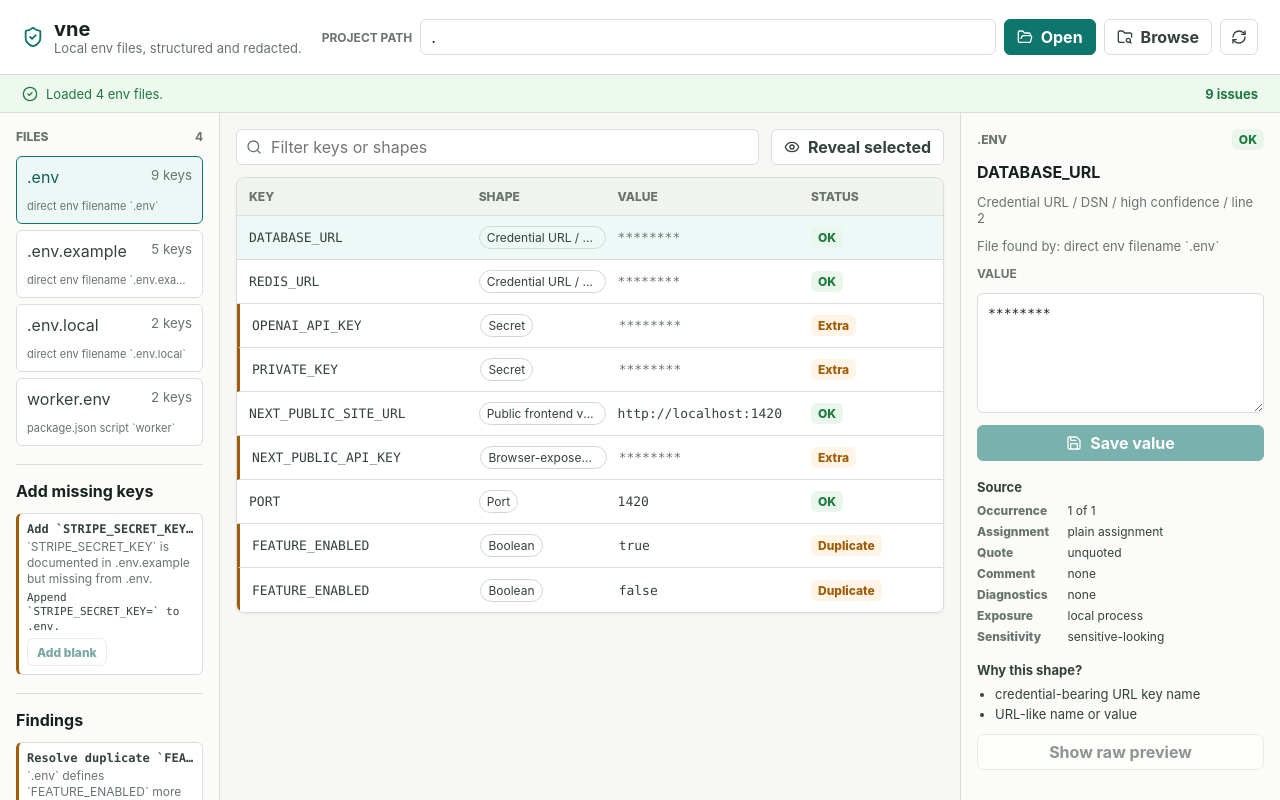
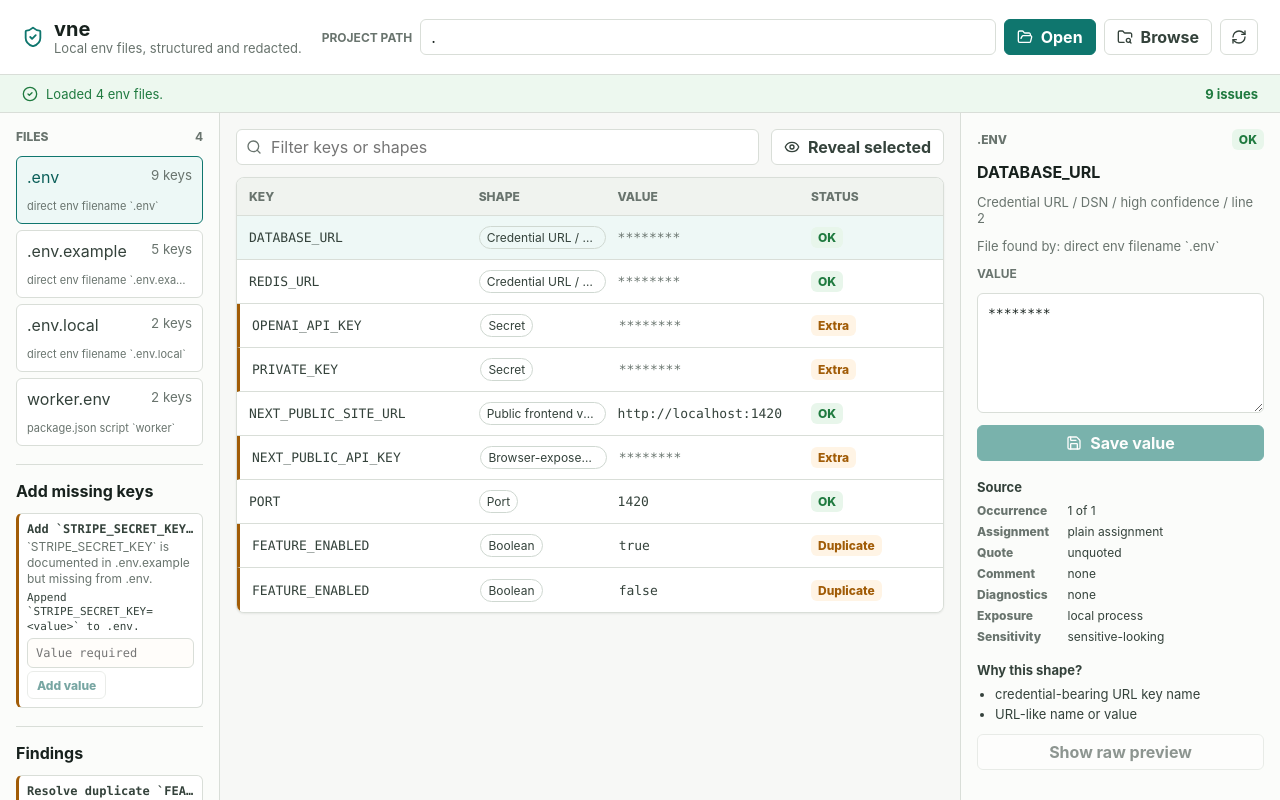
Before and after one commit to pro-vi/vne, a Svelte app: page / in a window 1280 px wide. Shown: the top 800 px of the page. Built offline with nearby package versions, Linux system fonts and the light colour scheme.

Commit message:
chore(loop): iter 032 - safety - require missing values

```diff
--- a/src/App.svelte
+++ b/src/App.svelte
@@ -28,6 +28,7 @@
   let filter = '';
   let filterInput: HTMLInputElement | null = null;
   let showRaw = false;
+  let missingKeyDrafts: Record<string, string> = {};
   let revealedEntryRef = '';
   let revealedValue: string | null = null;
   let notice: Notice = {
@@ -178,12 +179,14 @@
       return;
     }
 
+    const value = missingKeyDraft(finding).trim();
     notice = { kind: 'loading', message: `Adding ${finding.key}...` };
     try {
       const root = snapshot?.root ?? (projectPath.trim() || '.');
-      const loaded = await addEnvKey(root, finding.filePath, finding.key);
+      const loaded = await addEnvKey(root, finding.filePath, finding.key, value);
+      deleteMissingKeyDraft(finding);
       applySnapshotSelection(loaded, finding.filePath, '', finding.key);
-      notice = { kind: 'success', message: `${finding.key} was added as a blank value.` };
+      notice = { kind: 'success', message: `${finding.key} was added and project diagnostics rescanned.` };
     } catch (error) {
       notice = { kind: 'error', message: errorMessage(error) };
     }
@@ -245,7 +248,7 @@
   }
 
   function canAddMissingKey(finding: EnvFinding): boolean {
-    return isTauriRuntime() && isAddMissingKeyFinding(finding);
+    return isTauriRuntime() && isAddMissingKeyFinding(finding) && missingKeyDraft(finding).trim().length > 0;
   }
 
   function canInspectFinding(finding: EnvFinding): boolean {
@@ -254,6 +257,32 @@
 
   function currentProjectRoot(): string {
     return snapshot?.root ?? (projectPath.trim() || '.');
+  }
+
+  function missingKeyDraft(finding: EnvFinding): string {
+    return missingKeyDrafts[missingKeyDraftRef(finding)] ?? '';
+  }
+
+  function setMissingKeyDraft(finding: EnvFinding, value: string): void {
+    missingKeyDrafts = { ...missingKeyDrafts, [missingKeyDraftRef(finding)]: value };
+  }
+
+  function deleteMissingKeyDraft(finding: EnvFinding): void {
+    const next = { ...missingKeyDrafts };
+    delete next[missingKeyDraftRef(finding)];
+    missingKeyDrafts = next;
+  }
+
+  function missingKeyDraftRef(finding: EnvFinding): string {
+    return `${finding.filePath ?? ''}\u0000${finding.key ?? ''}`;
+  }
+
+  function missingKeyInputType(finding: EnvFinding): 'password' | 'text' {
+    const key = finding.key?.toUpperCase() ?? '';
+    const secretLike = ['SECRET', 'TOKEN', 'PASSWORD', 'API_KEY', 'PRIVATE_KEY', 'ACCESS_KEY', 'CLIENT_SECRET', 'WEBHOOK_SECRET'].some(
+      (part) => key.includes(part)
+    );
+    return secretLike ? 'password' : 'text';
   }
 
   function applySnapshotSelection(loaded: ProjectSnapshot, preferredPath: string, preferredEntryId: string, preferredKey: string): void {
@@ -432,8 +461,17 @@
                 {#if finding.mutationPreview}
                   <small class="mutation-preview">{finding.mutationPreview}</small>
                 {/if}
+                <input
+                  class="missing-key-value"
+                  type={missingKeyInputType(finding)}
+                  value={missingKeyDraft(finding)}
+                  placeholder="Value required"
+                  autocomplete="off"
+                  spellcheck="false"
+                  oninput={(event) => setMissingKeyDraft(finding, event.currentTarget.value)}
+                />
                 <button type="button" class="mini-action" disabled={!canAddMissingKey(finding)} onclick={() => void addMissingKey(finding)}>
-                  Add blank
+                  Add value
                 </button>
               </li>
             {/each}
--- a/src/app.css
+++ b/src/app.css
@@ -367,6 +367,19 @@ textarea:focus {
   line-height: 1.35;
 }
 
+.missing-key-value {
+  min-width: 0;
+  width: 100%;
+  height: 30px;
+  padding: 0 8px;
+  border: 1px solid var(--line);
+  border-radius: 6px;
+  background: #fffdfa;
+  color: var(--ink);
+  font-family: ui-monospace, SFMono-Regular, Menlo, Consolas, monospace;
+  font-size: 12px;
+}
+
 .evidence-list {
   display: grid;
   gap: 2px;
--- a/src/lib/sample.ts
+++ b/src/lib/sample.ts
@@ -169,7 +169,7 @@ export function sampleProject(root = '/demo/project'): ProjectSnapshot {
         title: 'Add `STRIPE_SECRET_KEY` to .env',
         detail: '`STRIPE_SECRET_KEY` is documented in .env.example but missing from .env.',
         evidence: [],
-        mutationPreview: 'Append `STRIPE_SECRET_KEY=` to .env.',
+        mutationPreview: 'Append `STRIPE_SECRET_KEY=<value>` to .env.',
         filePath: basePath,
         key: 'STRIPE_SECRET_KEY',
         lineNumber: null,
--- a/src/lib/tauri.ts
+++ b/src/lib/tauri.ts
@@ -46,13 +46,13 @@ export async function saveEnvValue(
   return invoke<ProjectSnapshot>('save_env_value', { root, path, key, lineNumber, value });
 }
 
-export async function addEnvKey(root: string, path: string, key: string): Promise<ProjectSnapshot> {
+export async function addEnvKey(root: string, path: string, key: string, value: string): Promise<ProjectSnapshot> {
   if (!isTauriRuntime()) {
     await delay(180);
     throw new Error('Adding missing keys is available in the Tauri desktop app. Browser preview uses read-only sample data.');
   }
 
-  return invoke<ProjectSnapshot>('add_env_key', { root, path, key });
+  return invoke<ProjectSnapshot>('add_env_key', { root, path, key, value });
 }
 
 export async function pickProjectDirectory(defaultPath: string): Promise<string | null> {
```
Also changed, not shown: 3 other files (tests, documents, lock files or other folders).
